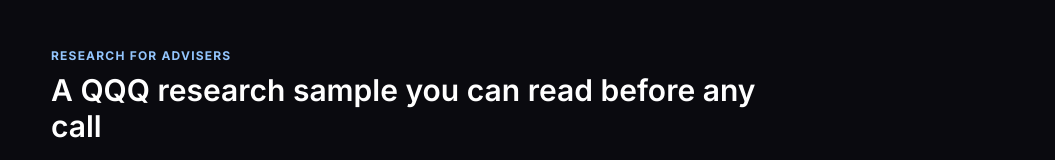
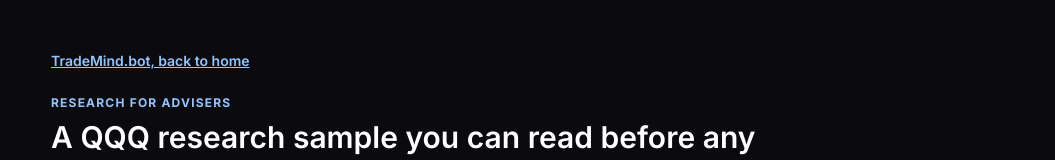
Before and after one commit to taocodao/trademind-app, a Next.js app: page /advisers/sample in a window 1280 px wide. Shown: the top 160 px of the page, without its empty margins (225-1280 px from the left). Built offline with nearby package versions, Linux system fonts and the light colour scheme; no server answers.

Commit message:
adviser sample page: back to home link at top
Co-authored-by: Perplexity <noreply@perplexity.ai>

```diff
--- a/src/app/advisers/sample/Sample.tsx
+++ b/src/app/advisers/sample/Sample.tsx
@@ -21,6 +21,7 @@ export default function Sample({ subscribeUrl, bookUrl }: { subscribeUrl: string
     const h2 = 'mt-12 text-2xl font-semibold scroll-mt-20';
     return (
         <main className="mx-auto max-w-3xl px-5 py-12 text-gray-200">
+            <a href="https://trademind.bot" className="mb-6 inline-block text-sm font-semibold text-blue-300 underline">TradeMind.bot, back to home</a>
             <p className="text-xs font-bold uppercase tracking-widest text-blue-300">Research for advisers</p>
             <h1 className="mt-2 text-3xl font-semibold text-white">A QQQ research sample you can read before any call</h1>
             <p className="mt-4">Nothing on this page is gated. Read an actual issue, see how the same facts can be explained for different client contexts, and inspect the record and its limits.</p>
```
